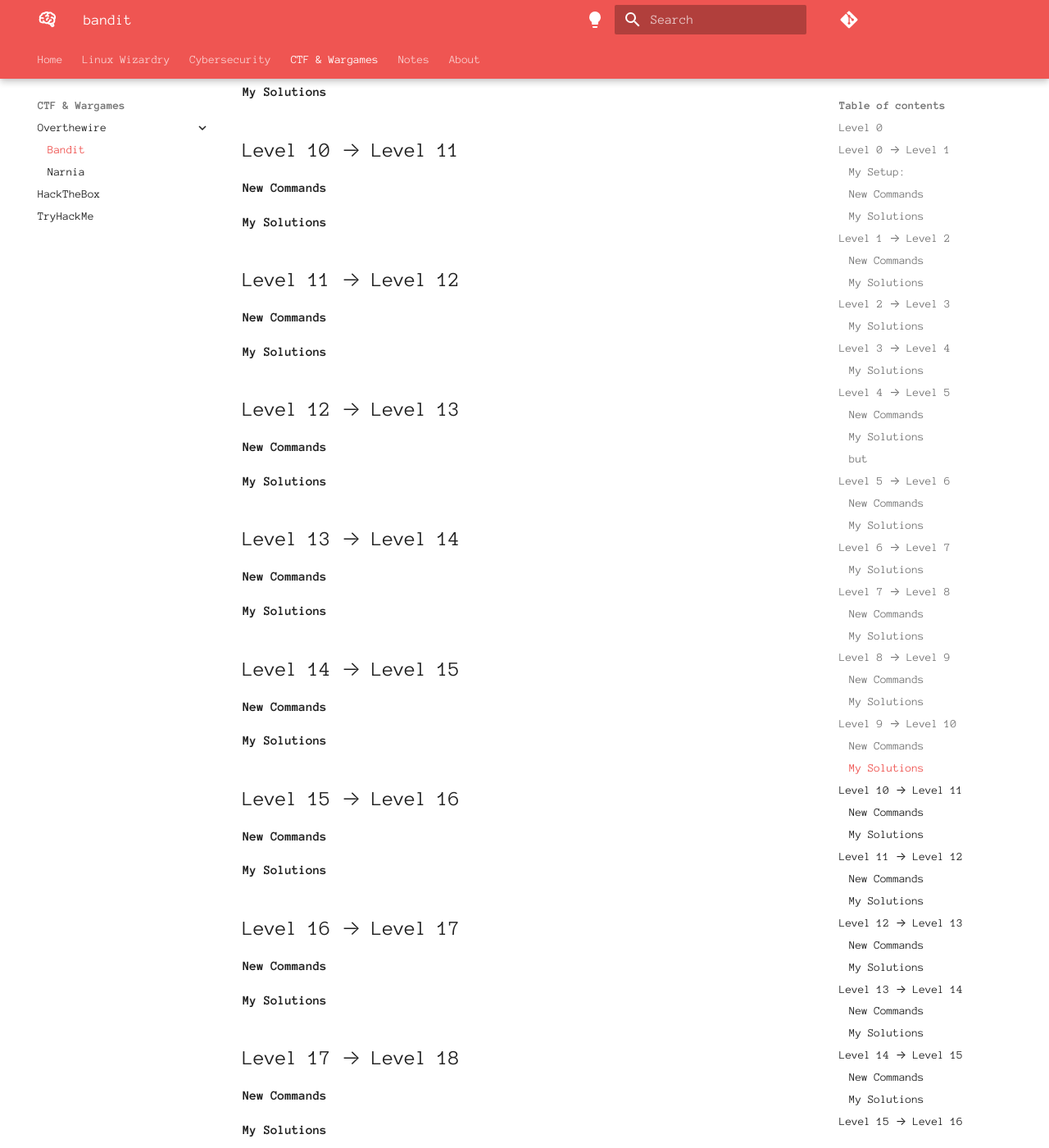
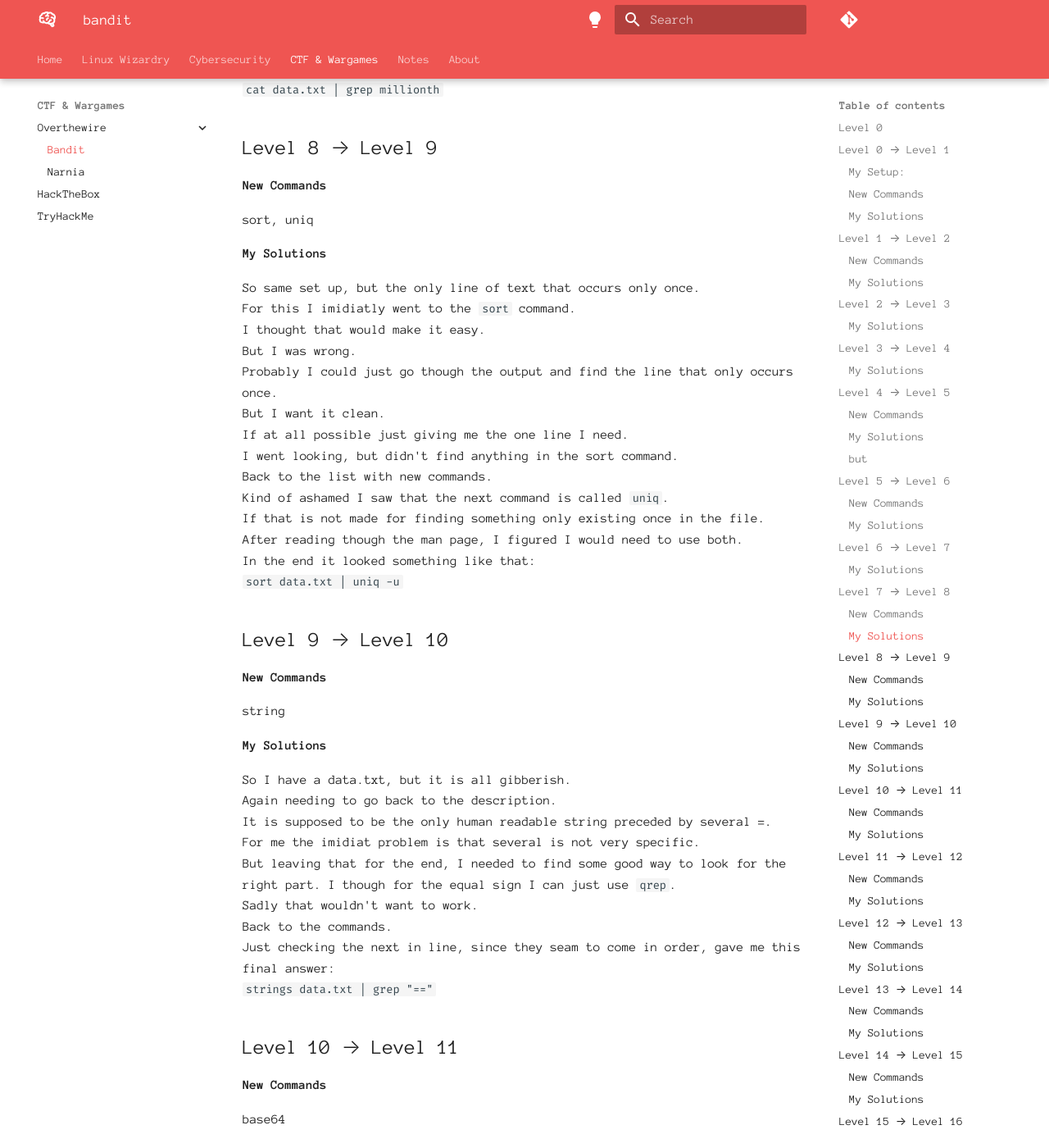
Before and after one commit to Fudomaru/wiki, an MkDocs documentation site: the page built from docs/ctf/overthewire/bandit.md, in a window 1280 px wide and 1400 px high, scrolled down 4958 px. Shown: the whole window at 82% size. Built offline with MkDocs 1.6.1 and Material for MkDocs 9.7.7, drawn with Linux system fonts in a browser that asks for light colours; comment, search, counter and statistics services are not loaded; some of the changed text lies outside the part shown.

Commit message:
Updateing otw bandit page

```diff
--- a/docs/ctf/overthewire/bandit.md
+++ b/docs/ctf/overthewire/bandit.md
@@ -170,7 +170,9 @@ This is done with `/ WhatYouWantToSearch`.
 With this it was a lot easier to find out the right command to find the user and group.
 `find / -user bandit7 -group bandit6 -size 33c`
 But still there where way to many files, most of which the permission was denied to me anyway.
-
+Going though it, with most of them I had no permissions to look at them anyway.
+So a quick google search came up with this to give the stderr to the void:
+`find / -user bandit7 -group bandit6 -size 33c 2>/dev/null`
 
 <!--
 morbNTDkSW6jIlUc0ymOdMaLnOlFVAaj
@@ -179,81 +181,154 @@ morbNTDkSW6jIlUc0ymOdMaLnOlFVAaj
 ## Level 7 → Level 8
 
 #### New Commands
+grep, strings, base64
 
 #### My Solutions
+So for this level there where a whole lot of new commands.
+The Info for this was as follows:
+The password for the next level is stored in the file data.txt next to the word millionth
+That meant I now what to do:
+`cat data.txt | grep millionth`
 
 <!--
-263JGJPfgU6LtdEvgfWU1XP5yac29mFx
+dfwvzFQi4mU0wfNbFOe9RoWskMLg7eEc
 -->
 
 ## Level 8 → Level 9
 
 #### New Commands
+sort, uniq
 
 #### My Solutions
+So same set up, but the only line of text that occurs only once.
+For this I imidiatly went to the `sort` command.
+I thought that would make it easy.
+But I was wrong.
+Probably I could just go though the output and find the line that only occurs once.
+But I want it clean.
+If at all possible just giving me the one line I need.
+I went looking, but didn't find anything in the sort command.
+Back to the list with new commands.
+Kind of ashamed I saw that the next command is called `uniq`.
+If that is not made for finding something only existing once in the file.
+After reading though the man page, I figured I would need to use both.
+In the end it looked something like that:
+`sort data.txt | uniq -u`
 
 <!--
-263JGJPfgU6LtdEvgfWU1XP5yac29mFx
+4CKMh1JI91bUIZZPXDqGanal4xvAg0JM
 -->
 
 ## Level 9 → Level 10
 
 #### New Commands
+string
 
 #### My Solutions
+So I have a data.txt, but it is all gibberish.
+Again needing to go back to the description.
+It is supposed to be the only human readable string preceded by several =.
+For me the imidiat problem is that several is not very specific.
+But leaving that for the end, I needed to find some good way to look for the right part. I though for the equal sign I can just use `qrep`.
+Sadly that wouldn't want to work.
+Back to the commands.
+Just checking the next in line, since they seam to come in order, gave me this final answer:
+`strings data.txt | grep "=="`
 
 <!--
-263JGJPfgU6LtdEvgfWU1XP5yac29mFx
+FGUW5ilLVJrxX9kMYMmlN4MgbpfMiqey
 -->
 
 ## Level 10 → Level 11
 
 #### New Commands
+base64
 
 #### My Solutions
+Going though the description first this time I learned, that the data this time  is base64 encoded.
+So it seams it was pretty straight forward.
+Reading though the docu for `base64` and building a funktioning command to use it.
+`base64 -d data.txt`
 
 <!--
-263JGJPfgU6LtdEvgfWU1XP5yac29mFx
+dtR173fZKb0RRsDFSGsg2RWnpNVj3qRr
 -->
 
 ## Level 11 → Level 12
 
 #### New Commands
+tr
 
 #### My Solutions
+With this I had a bit more problems.
+I feel like I have heared it somewhere before, so I search online for what this actually is.
+This is how I found [ROT13](#level-11--level-12).
+With that knowledge I just tried looking at the next command.
+`tr` is for translating or deleting charaters in a text.
+So I knew what I had to do.
+Delete every letter with the coresponding one.
+`cat data.txt | tr 'A-Za-z' 'N-ZA-Mn-za-m'`
 
 <!--
-263JGJPfgU6LtdEvgfWU1XP5yac29mFx
+7x16WNeHIi5YkIhWsfFIqoognUTyj9Q4
 -->
 
 ## Level 12 → Level 13
 
 #### New Commands
+tar, gzip, bzip2, xxd
 
 #### My Solutions
+So for this the info for the level recomanded to make a directory to work at.
+I did as I was told.
+Then I started working my way though everything saving every step of the way.
+First I converted the hex dump back with:
+`xxd -d data`
+Afterwards I always look what conversion was used with `file`, then changed the name to have the apropriat ending with `mv` and used the fitting decompression command.
+This I needed to do 10 times until finally -> filetype: ASCII
+Finally I was done and had the password.
 
 <!--
-263JGJPfgU6LtdEvgfWU1XP5yac29mFx
+FO5dwFsc0cbaIiH0h8J2eUks2vdTDwAn
 -->
 
 ## Level 13 → Level 14
 
 #### New Commands
+ssh, telnet, nc, openssl, s_client, nmap
 
 #### My Solutions
+This was pretty exciting for me.
+I am a big fan of using keys and what happens when it gets into the wrong hands.
+This might be why I never saved the password for level 14.
+I copied the privat key and used it to connect directly to the bandit14 account.
+But I do know you are supposed to connect to bandit14 from your bandit13 account.
+The command for that would be:
+`ssh -i sshkey.private -p 2220 bandit14@localhost`
 
 <!--
-263JGJPfgU6LtdEvgfWU1XP5yac29mFx
+MU4VWeTyJk8ROof1qqmcBPaLh7lDCPvS
 -->
 
 ## Level 14 → Level 15
 
 #### New Commands
+nc
 
 #### My Solutions
+For this I was really unsure what to do at first.
+Okay that is not quite true.
+The level description actually tells me exactly what to do.
+But I was not sure how I can just send something to a port.
+This means I went to the internet to figure it out.
+And found out that I can use netcat for it.
+So I connected to the port using
+`nc localhost 30000`
+and send the password.
+And promt I got the new password for bandit15.
 
 <!--
-263JGJPfgU6LtdEvgfWU1XP5yac29mFx
+8xCjnmgoKbGLhHFAZlGE5Tmu4M2tKJQo
 -->
 
 ## Level 15 → Level 16
```
